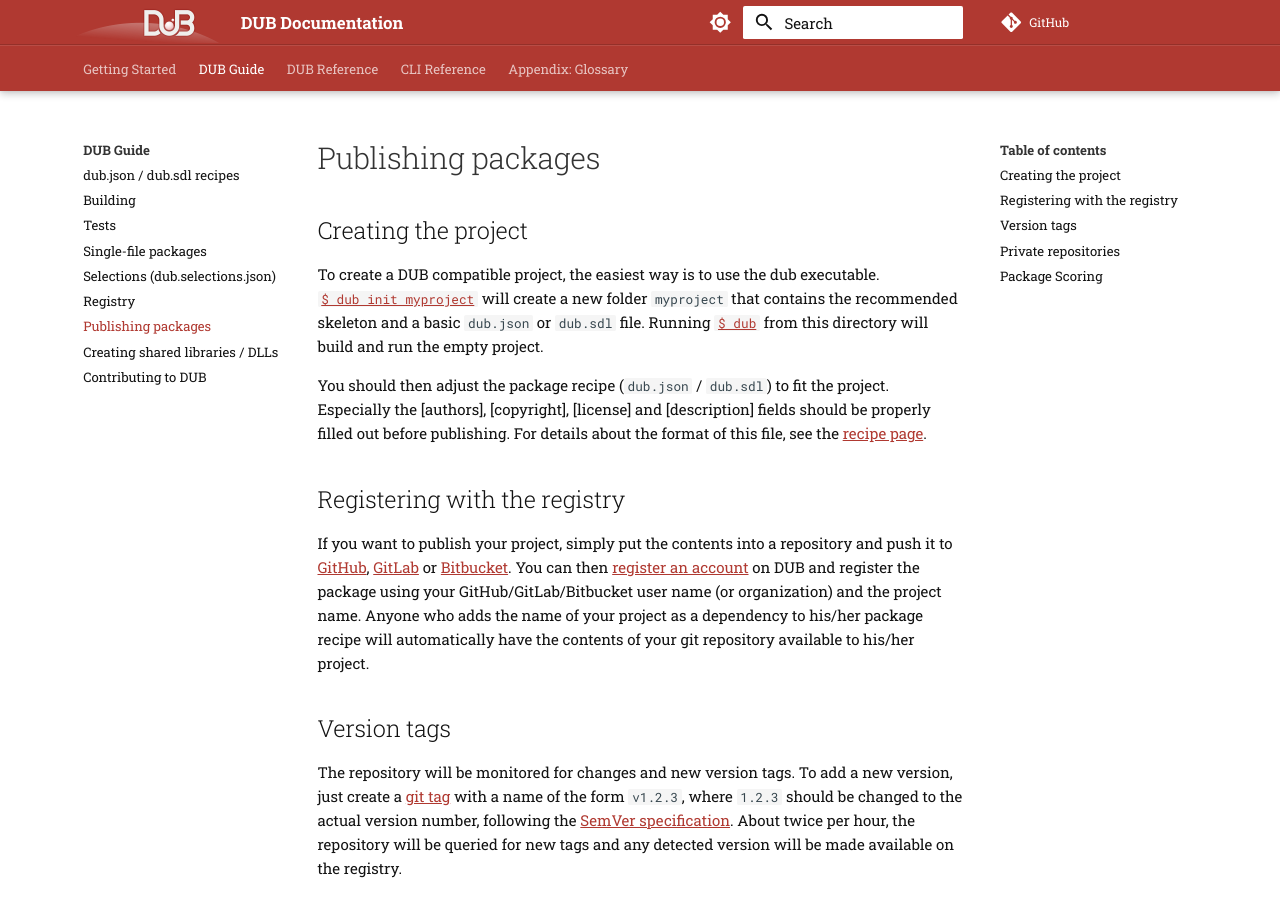
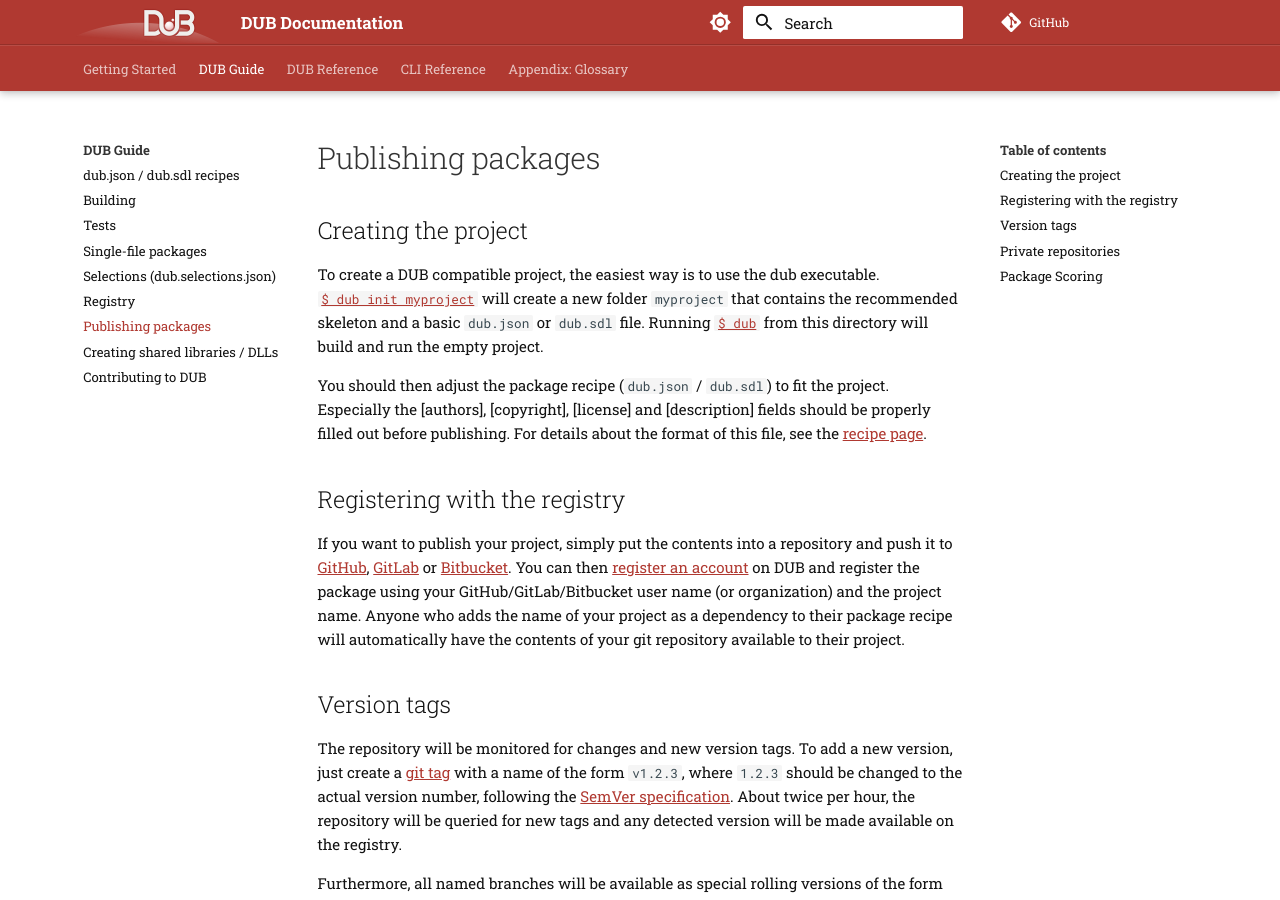
Before and after one commit to dlang/dub-docs, an MkDocs documentation site: the page built from docs/dub-guide/publishing.md, in a window 1280 px wide and 900 px high. Built offline with MkDocs 1.6.1 and Material for MkDocs 9.7.7, drawn with Linux system fonts in a browser that asks for light colours; comment, search, counter and statistics services are not loaded.

Commit message:
Remove archaic English

```diff
--- a/docs/dub-guide/publishing.md
+++ b/docs/dub-guide/publishing.md
@@ -8,7 +8,7 @@
 
 ## Registering with the registry
 
-If you want to publish your project, simply put the contents into a repository and push it to [GitHub](https://github.com/), [GitLab](https://gitlab.com/) or [Bitbucket](https://bitbucket.org/). You can then [register an account](https://code.dlang.org/register) on DUB and register the package using your GitHub/GitLab/Bitbucket user name (or organization) and the project name. Anyone who adds the name of your project as a dependency to his/her package recipe will automatically have the contents of your git repository available to his/her project.
+If you want to publish your project, simply put the contents into a repository and push it to [GitHub](https://github.com/), [GitLab](https://gitlab.com/) or [Bitbucket](https://bitbucket.org/). You can then [register an account](https://code.dlang.org/register) on DUB and register the package using your GitHub/GitLab/Bitbucket user name (or organization) and the project name. Anyone who adds the name of your project as a dependency to their package recipe will automatically have the contents of your git repository available to their project.
 
 ## Version tags
 
```
